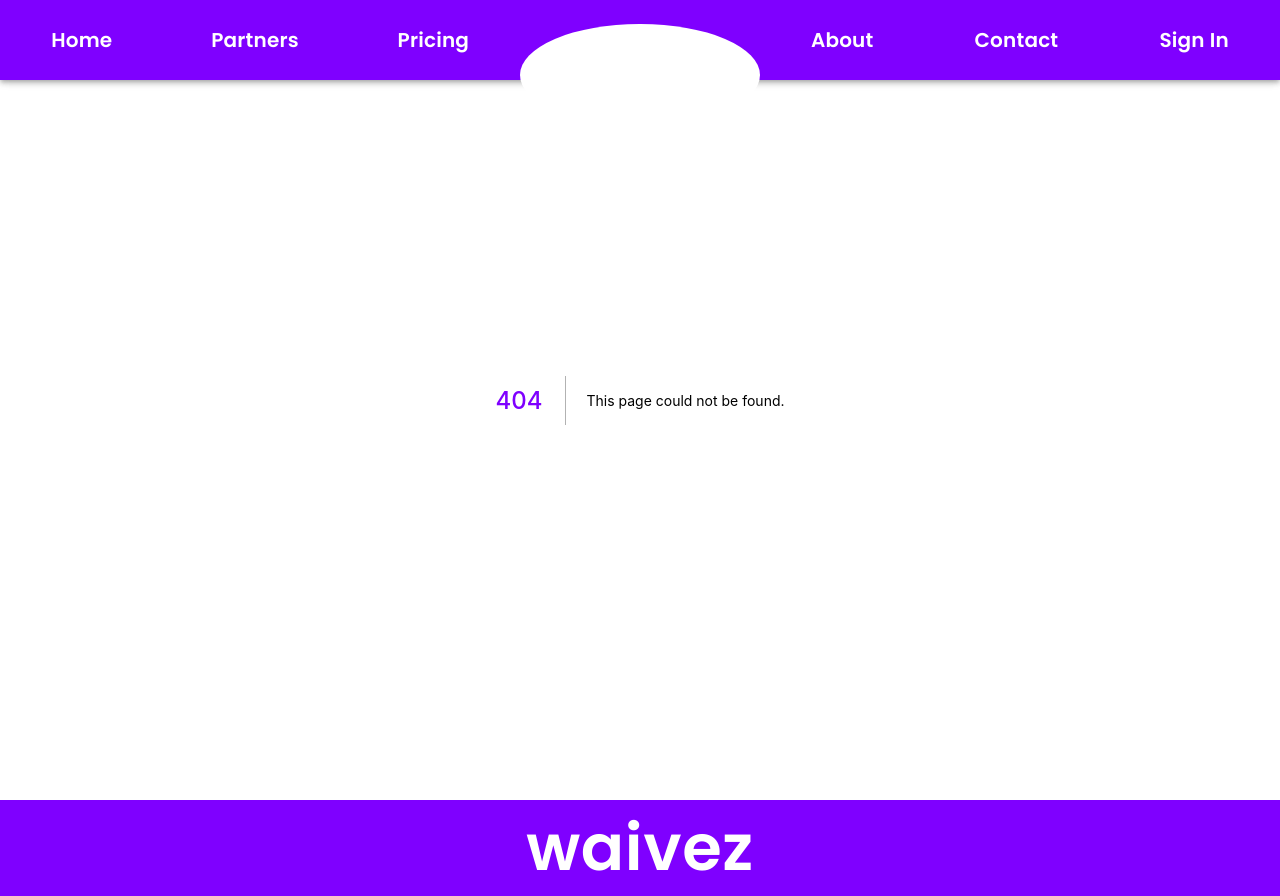
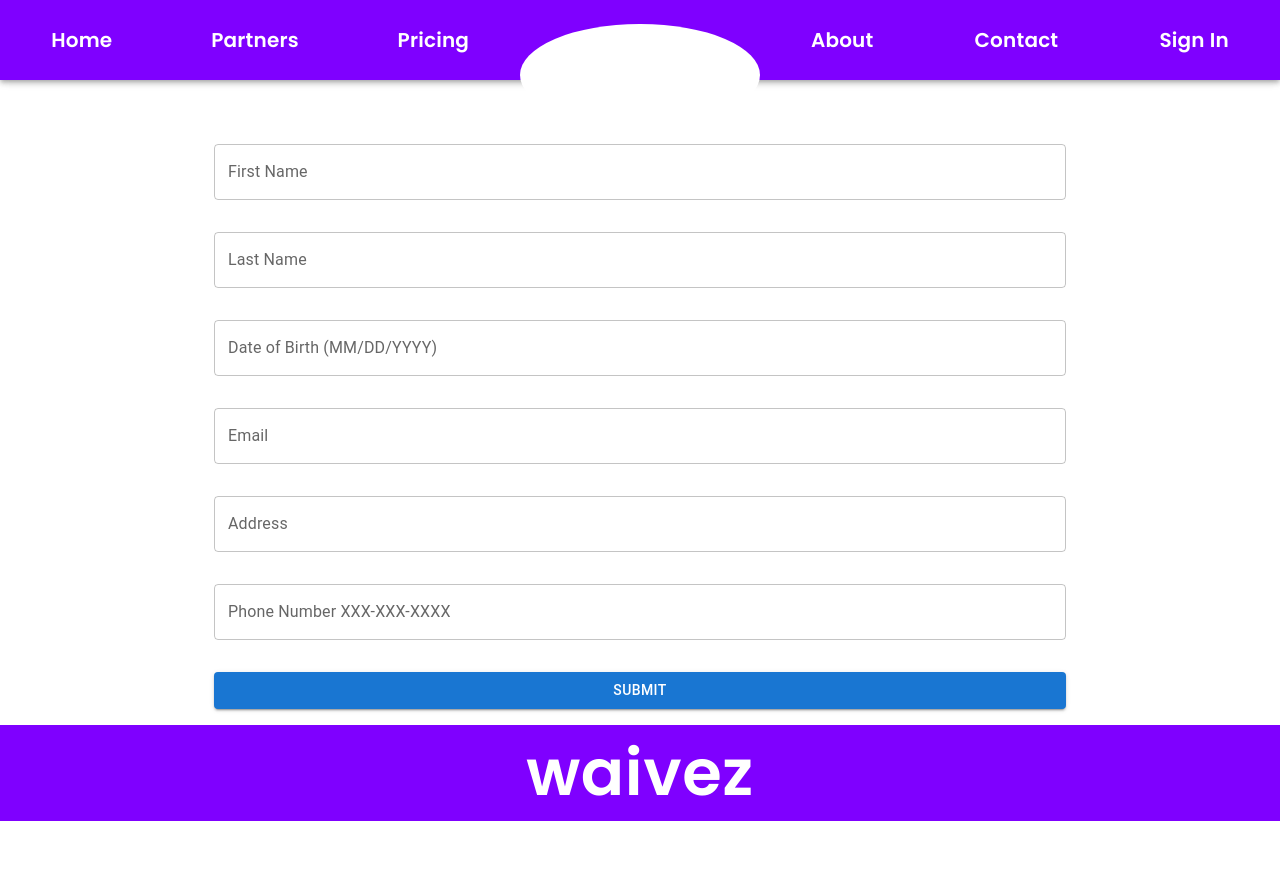
Before and after one commit to loganbahr/waivez, a Next.js app: page /partners/waiver in a window 1280 px wide. Before the commit this address had no page. After the commit the page ends 821 px from the top, so only its background shows below. Built offline with nearby package versions, Linux system fonts and the light colour scheme; a web font is replaced by a local one.

Commit message:
Waiver page UI\

```diff
--- /dev/null
+++ b/pages/partners/waiver.js
@@ -0,0 +1,105 @@
+import { Box, Button, Container, TextField } from "@mui/material";
+import { useState } from "react";
+
+/**
+ * @file WaiverPage.js
+ * @author Devin Arena
+ * @since 3/13/2022
+ * @description Provides the means for users to sign waivers through entering their personal information.
+ */
+const WaiverPage = (props) => {
+  const [firstName, setFirstName] = useState("");
+  const [lastName, setLastName] = useState("");
+  const [dob, setDOB] = useState("");
+  const [email, setEmail] = useState("");
+  const [address, setAddress] = useState("");
+  const [phoneNumber, setPhoneNumber] = useState("");
+
+  const submit = (e) => {
+    e.preventDefault();
+  };
+
+  return (
+    <Box>
+      <Container maxWidth="md" sx={{ mt: 16 }}>
+        <Box
+          as="form"
+          onSubmit={(e) => submit(e)}
+          sx={{
+            width: "100%",
+            display: "flex",
+            flexDirection: "column",
+            justifyContent: "space-evenly",
+            alignItems: "center",
+          }}
+        >
+          <TextField
+            fullWidth
+            id="firstName"
+            name="firstName"
+            label="First Name"
+            value={firstName}
+            onChange={(e) => setFirstName(e.target.value)}
+            sx={{ my: 2 }}
+          />
+          <TextField
+            fullWidth
+            id="lastName"
+            name="lastName"
+            label="Last Name"
+            value={lastName}
+            onChange={(e) => setLastName(e.target.value)}
+            sx={{ my: 2 }}
+          />
+          <TextField
+            fullWidth
+            id="dob"
+            name="dob"
+            label="Date of Birth (MM/DD/YYYY)"
+            value={dob}
+            onChange={(e) => setDOB(e.target.value)}
+            sx={{ my: 2 }}
+          />
+          <TextField
+            fullWidth
+            id="email"
+            name="email"
+            label="Email"
+            value={email}
+            onChange={(e) => setEmail(e.target.value)}
+            sx={{ my: 2 }}
+          />
+          <TextField
+            fullWidth
+            id="address"
+            name="address"
+            label="Address"
+            value={address}
+            onChange={(e) => setAddress(e.target.value)}
+            sx={{ my: 2 }}
+          />
+          <TextField
+            fullWidth
+            id="phoneNumber"
+            name="phoneNumber"
+            label="Phone Number XXX-XXX-XXXX"
+            value={phoneNumber}
+            onChange={(e) => setPhoneNumber(e.target.value)}
+            sx={{ my: 2 }}
+          />
+          <Button
+            color="primary"
+            variant="contained"
+            fullWidth
+            type="submit"
+            sx={{ my: 2 }}
+          >
+            Submit
+          </Button>
+        </Box>
+      </Container>
+    </Box>
+  );
+};
+
+export default WaiverPage;
```
Also changed, not shown: pages/index.js (+37 -35 lines).
